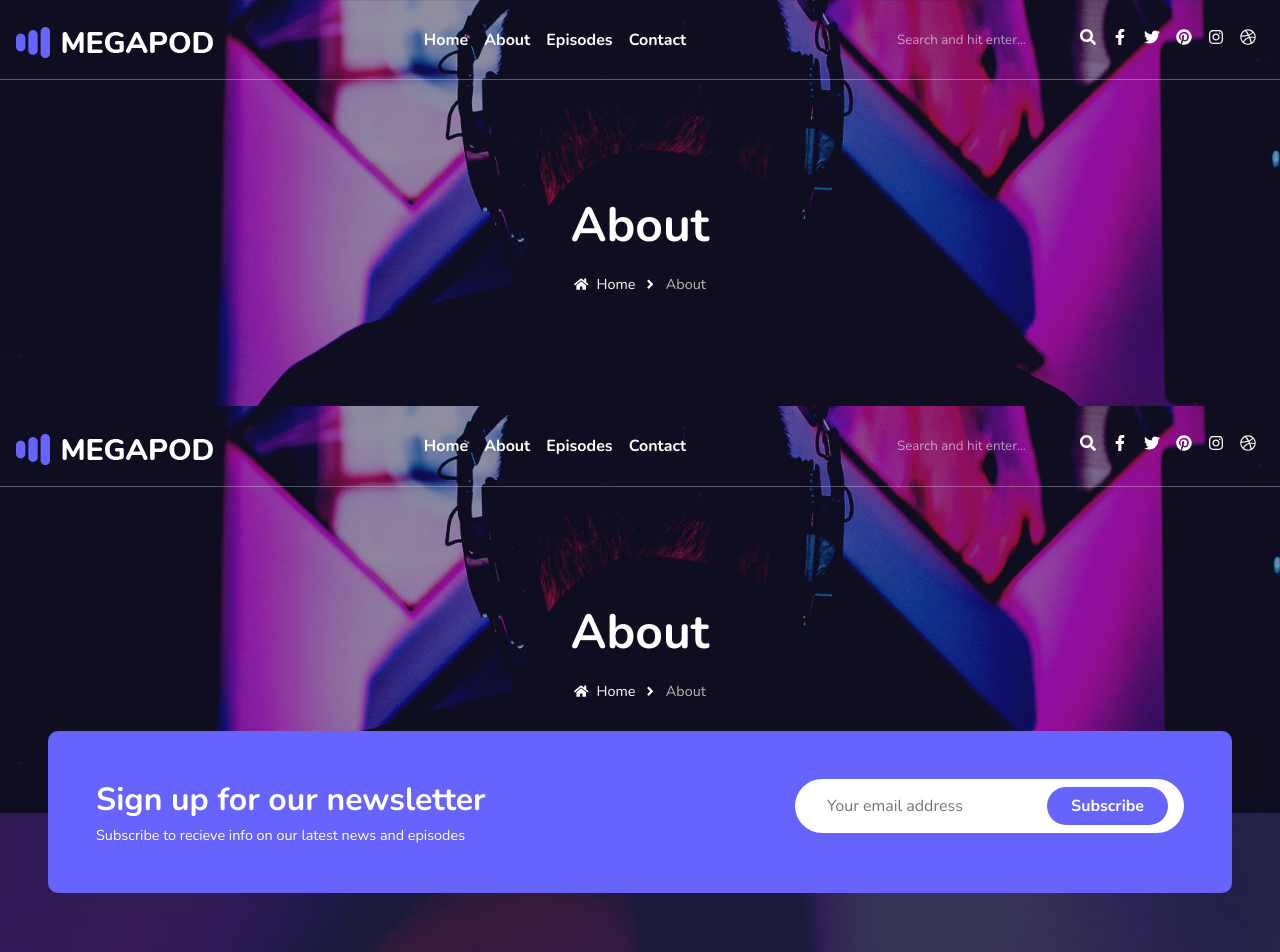
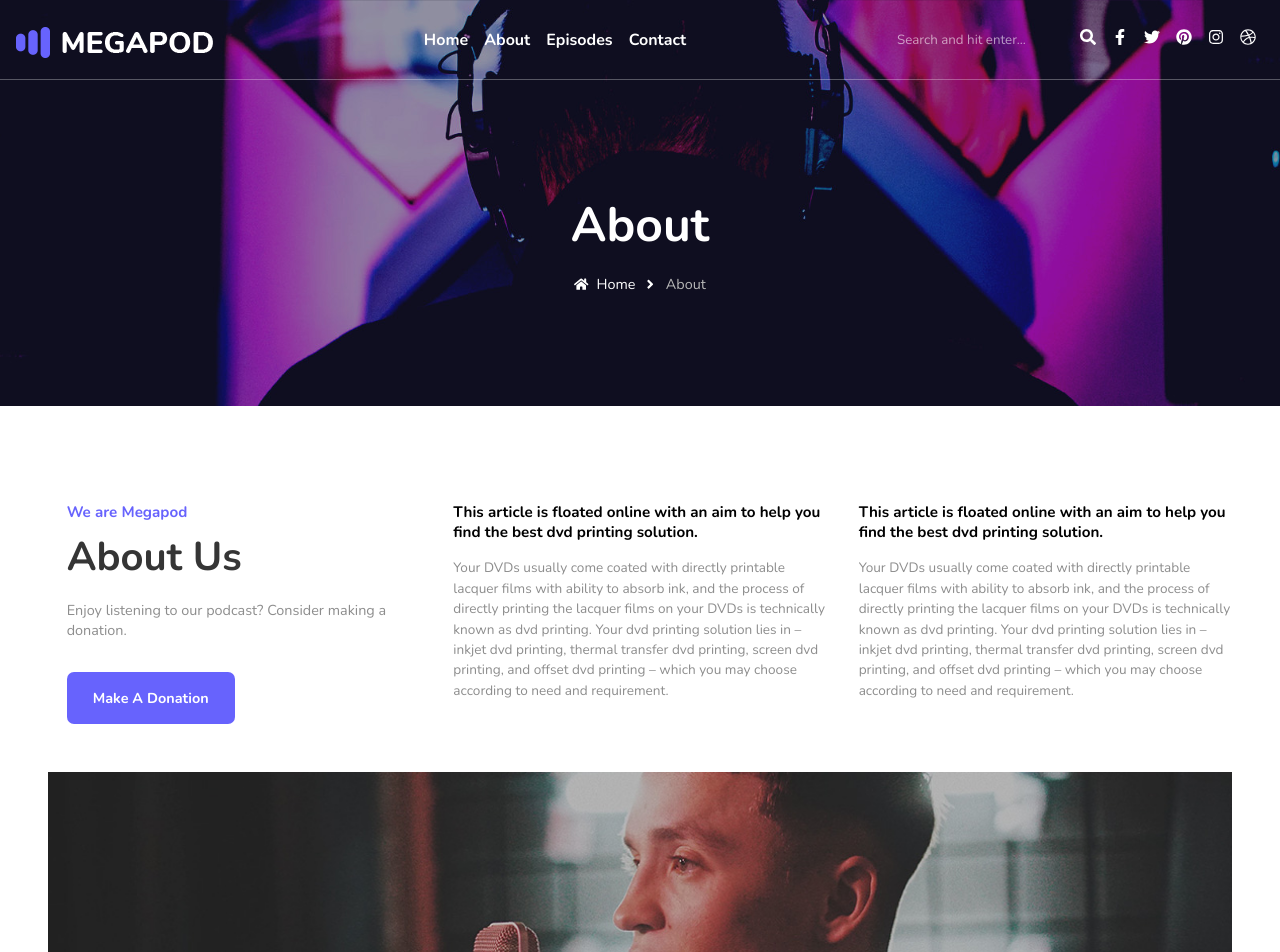
Before and after one commit to zacharymillerm/ultrapod, a React (Create React App) app: page /about in a window 1280 px wide. Shown: the top 952 px of the page. Built offline with nearby package versions, Linux system fonts and the light colour scheme; the HTML template or start-up script is replaced by a standard one.

Commit message:
Created the about description section

```diff
--- /dev/null
+++ b/src/components/About/AboutDesc.js
@@ -0,0 +1,89 @@
+import React from "react";
+import styled from "styled-components";
+import { screens } from "../../data/Screens";
+import { ButtonSmall } from "../ButtonSmall";
+import AboutImg from '../../img/about-pic.jpg'
+
+// Styles
+const AboutDescContainer = styled.div`
+	padding: 6rem 3rem;
+`;
+const AboutDescTextContainer = styled.div`
+	display: grid;
+	grid-template-columns: repeat(3, 1fr);
+	column-gap: 2rem;
+    margin-bottom: 3rem;
+
+	@media ${screens.laptopS} {
+		grid-template-columns: 1fr;
+	}
+`;
+const GridOne = styled.div`
+    width: 90%;
+    margin: 0 auto;
+`;
+const SubTitle = styled.p`
+	color: #6763fd;
+	margin-bottom: .5rem;
+    font-weight: 700;
+    font-size: 95%;
+`;
+const Title = styled.p`
+	font-size: 2.5rem;
+	font-weight: 700;
+	margin-bottom: 1rem;
+    color: #353535;
+`;
+const Desc = styled.p`
+    color: #8d8d8d;
+    font-size: 90%;
+    margin-bottom: 2rem;
+`;
+const GridTwo = styled.div`
+
+`;
+const GridThree = styled.div`
+`;
+
+const ArticleTitle = styled.p`
+    font-weight: 700;
+    font-size: 95%;
+    margin-bottom: 1rem;
+`
+const ArticleDesc = styled.p`
+    font-size: 85%;
+    color: #8d8d8d;
+    line-height: 1.5;
+`
+
+const Image = styled.img`
+    width: 100%;
+`
+
+const AboutDesc = () => {
+	return (
+		<AboutDescContainer>
+			<AboutDescTextContainer>
+				<GridOne>
+					<SubTitle>We are Megapod</SubTitle>
+					<Title>About Us</Title>
+					<Desc>
+						Enjoy listening to our podcast? Consider making a donation.
+					</Desc>
+					<ButtonSmall>Make a donation</ButtonSmall>
+				</GridOne>
+				<GridTwo>
+					<ArticleTitle>This article is floated online with an aim to help you find the best dvd printing solution.</ArticleTitle>
+					<ArticleDesc>Your DVDs usually come coated with directly printable lacquer films with ability to absorb ink, and the process of directly printing the lacquer films on your DVDs is technically known as dvd printing. Your dvd printing solution lies in – inkjet dvd printing, thermal transfer dvd printing, screen dvd printing, and offset dvd printing – which you may choose according to need and requirement.</ArticleDesc>
+				</GridTwo>
+				<GridThree>
+					<ArticleTitle>This article is floated online with an aim to help you find the best dvd printing solution.</ArticleTitle>
+					<ArticleDesc>Your DVDs usually come coated with directly printable lacquer films with ability to absorb ink, and the process of directly printing the lacquer films on your DVDs is technically known as dvd printing. Your dvd printing solution lies in – inkjet dvd printing, thermal transfer dvd printing, screen dvd printing, and offset dvd printing – which you may choose according to need and requirement.</ArticleDesc>
+				</GridThree>
+			</AboutDescTextContainer>
+            <Image src={AboutImg} />
+		</AboutDescContainer>
+	);
+};
+
+export default AboutDesc;
--- a/src/components/About/HeroSection.js
+++ b/src/components/About/HeroSection.js
@@ -48,11 +48,11 @@ const HeroLinkIcon = styled.span`
     margin-right: .5rem;
 `;
 
-const HeroSection = () => {
+const HeroSection = ({ nav, showNav, closeNav }) => {
 	return (
 		<HeroContainer>
-			<Navbar />
-			<HeroContent>
+			<Navbar nav={nav} showNav={showNav} closeNav={closeNav} />
+			<HeroContent onClick={closeNav}>
 				<HeroTitle>About</HeroTitle>
 				<HeroLinks>
 					<HeroLink to='/'>
--- /dev/null
+++ b/src/components/About/MainAbout.js
@@ -0,0 +1,15 @@
+import React from 'react'
+import Support from '../Support'
+import AboutDesc from './AboutDesc'
+import SupportBgd from '../../img/call-about-bg.jpg'
+
+const MainAbout = ({closeNav}) => {
+  return (
+    <div onClick={closeNav}>
+      <AboutDesc />
+      <Support img={SupportBgd} />
+    </div>
+  )
+}
+
+export default MainAbout
--- /dev/null
+++ b/src/components/ButtonSmall.js
@@ -0,0 +1,22 @@
+import styled from 'styled-components'
+import { Link } from 'react-router-dom';
+
+const ButtonSmallBtn = styled(Link)`
+	text-decoration: none;
+	text-transform: capitalize;
+	color: #fff;
+	background-color: #6763fd;
+	border-radius: 7px;
+	font-size: 90%;
+	font-weight: 700;
+	padding: 1rem 1.5rem;
+	width: 120px;
+	display: flex;
+	justify-content: center;
+`;
+
+export const ButtonSmall = ({children}) =>{
+    return(
+        <ButtonSmallBtn to='/'>{children}</ButtonSmallBtn>
+    )
+}
--- a/src/components/Home/MainHome.js
+++ b/src/components/Home/MainHome.js
@@ -1,13 +1,14 @@
 import React from 'react'
 import Episodes from './Episodes'
-import Support from './Support'
+import Support from '../Support'
 import Upcoming from './Upcoming'
+import SupportBgd from '../../img/breadcrumb-bg.jpg'
 
 const MainHome = ({closeNav}) => {
   return (
     <div onClick={closeNav}>
         <Upcoming />
-        <Support />
+        <Support img={SupportBgd} />
         <Episodes />
     </div>
   )
--- a/src/components/Home/Support.js
+++ b/src/components/Support.js
@@ -1,8 +1,8 @@
 import React from 'react'
 import { Link } from 'react-router-dom'
 import styled from 'styled-components'
-import SupportBgd from '../../img/breadcrumb-bg.jpg'
-import { screens } from '../../data/Screens'
+import { screens } from '../data/Screens'
+import { ButtonSmall } from './ButtonSmall'
 
 // Styles
 const SupportContainer = styled.div`
@@ -10,7 +10,7 @@ const SupportContainer = styled.div`
     flex-direction: column;
     align-items: center;
     padding: 6rem 1rem;
-    background-image: url(${SupportBgd});
+    background-image: url(${props => props.supportBg});
     background-position: center;
     background-size: cover;
     color: #fff;
@@ -32,26 +32,26 @@ const SupportDesc = styled.p`
         font-size: 1rem;
     }
 `
-const SupportBtn = styled(Link)`
-    text-decoration: none;
-    text-transform: capitalize;
-	color: #fff;
-	background-color: #6763fd;
-	border-radius: 7px;
-	font-size: 90%;
-	font-weight: 700;
-	padding: 1rem 1.5rem;
-	width: 120px;
-	display: flex;
-	justify-content: center;
-`
+// const SupportBtn = styled(Link)`
+//     text-decoration: none;
+//     text-transform: capitalize;
+// 	color: #fff;
+// 	background-color: #6763fd;
+// 	border-radius: 7px;
+// 	font-size: 90%;
+// 	font-weight: 700;
+// 	padding: 1rem 1.5rem;
+// 	width: 120px;
+// 	display: flex;
+// 	justify-content: center;
+// `
 
-const Support = () => {
+const Support = ({img}) => {
   return (
-    <SupportContainer>
+    <SupportContainer supportBg={img}>
         <SupportHeader>Support the show</SupportHeader>
         <SupportDesc>Enjoy listening to our podcast? Consider making a donation!</SupportDesc>
-        <SupportBtn to='/'>Make a donation</SupportBtn>
+        <ButtonSmall>Make a donation</ButtonSmall>
     </SupportContainer>
   )
 }
--- a/src/pages/About.js
+++ b/src/pages/About.js
@@ -1,11 +1,12 @@
 import React from 'react'
 import HeroSection from '../components/About/HeroSection'
+import MainAbout from '../components/About/MainAbout'
 
 const About = ({nav, showNav, closeNav}) => {
   return (
     <>
       <HeroSection nav={nav} showNav={showNav} closeNav={closeNav}/>
-      <HeroSection />
+      <MainAbout closeNav={closeNav} />
     </>
   )
 }
```
